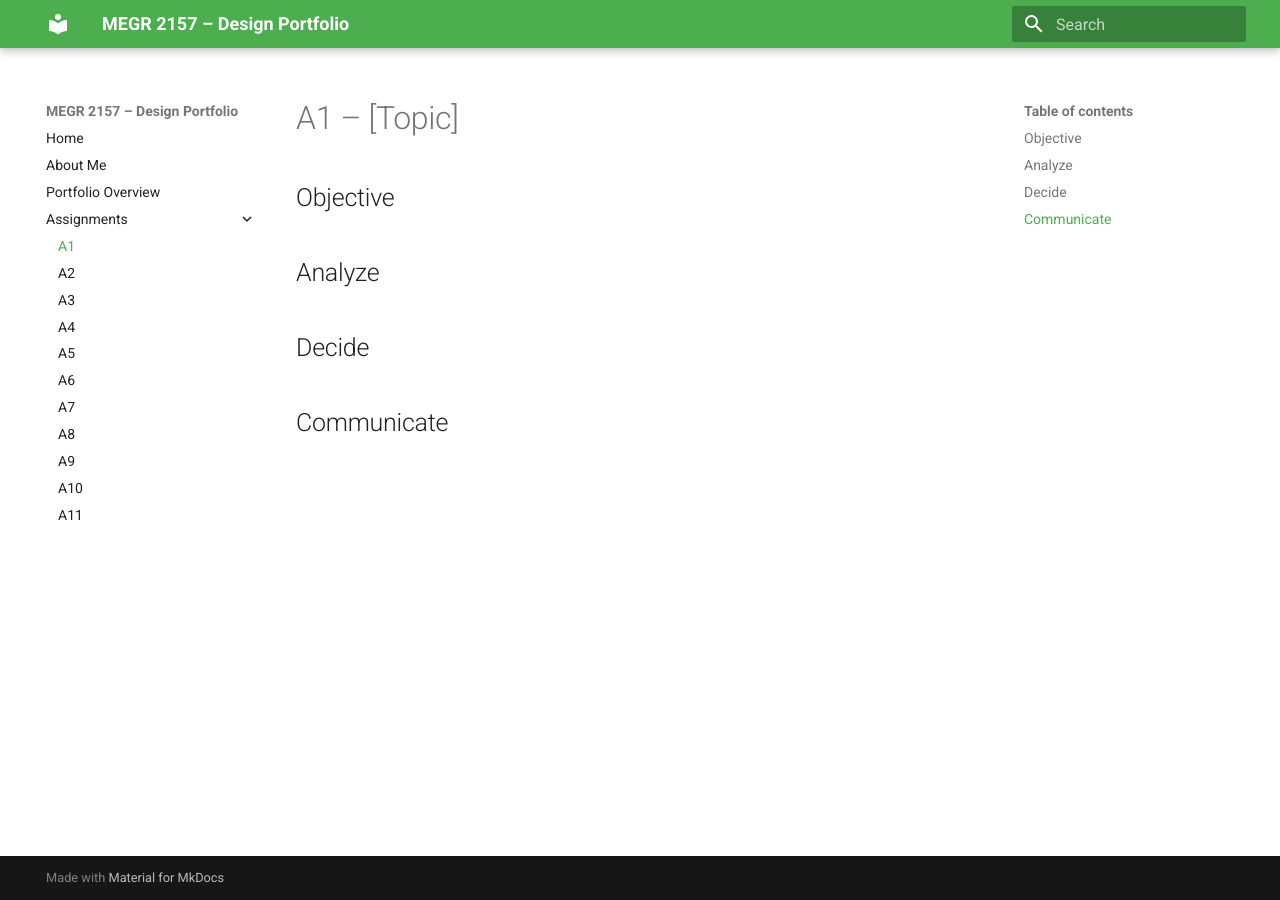
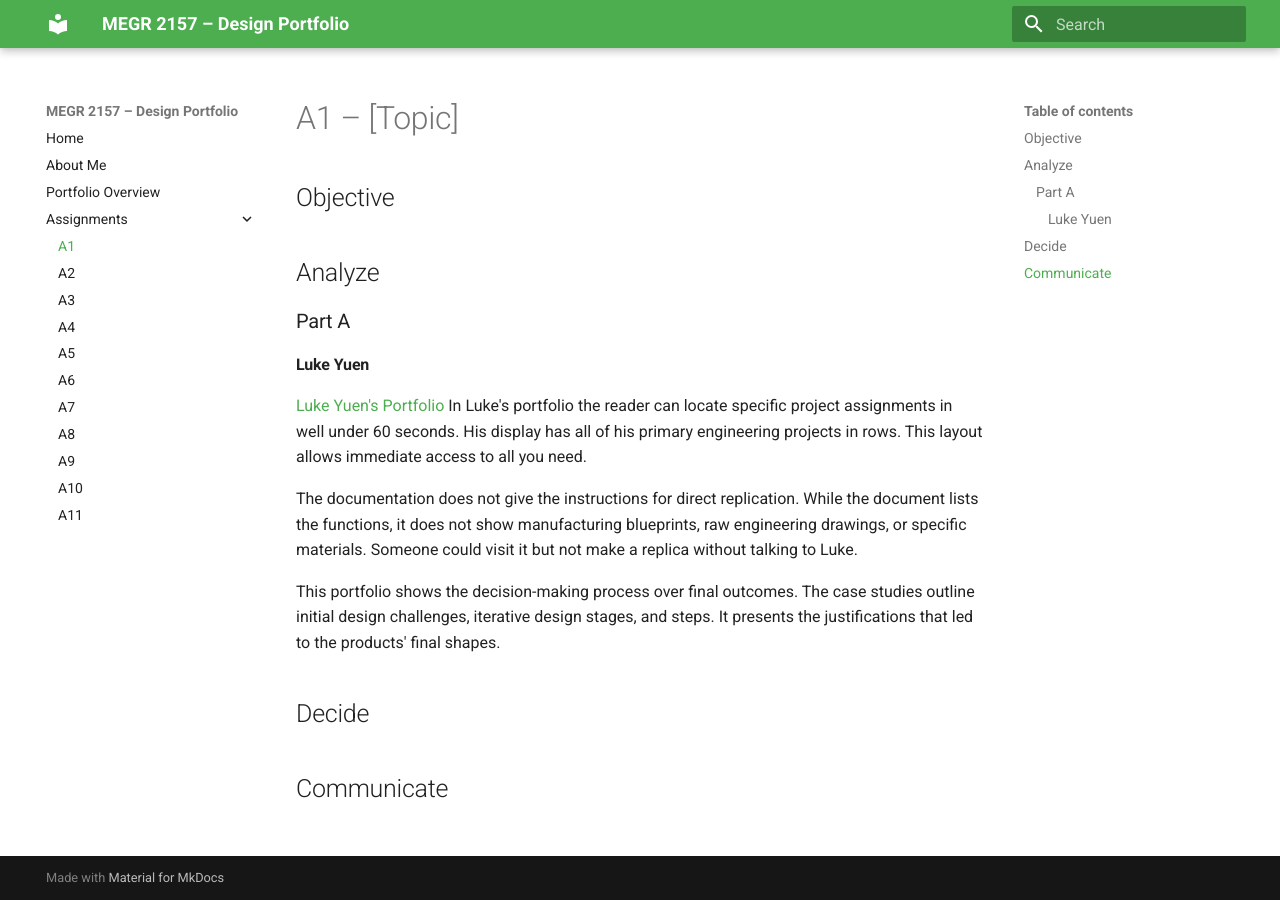
Before and after one commit to jdowdle1/megr2157-portfolio, an MkDocs documentation site: the page built from docs/assignments/A01/index.md, in a window 1280 px wide. Built offline with MkDocs 1.6.1 and Material for MkDocs 9.7.7, drawn with Linux system fonts in a browser that asks for light colours.

Commit message:
Add analysis section for Luke Yuen's portfolio
Added analysis for Luke Yuen's portfolio including project layout and documentation limitations.

```diff
--- a/docs/assignments/A01/index.md
+++ b/docs/assignments/A01/index.md
@@ -4,6 +4,14 @@
 
 
 ## Analyze
+### Part A
+#### Luke Yuen
+[Luke Yuen's Portfolio](https://lukeyuen-ui.github.io/portfolio/vacutrac.html)
+In Luke's portfolio the reader can locate specific project assignments in well under 60 seconds. His display has all of his primary engineering projects in rows. This layout allows immediate access to all you need.
+
+The documentation does not give the instructions for direct replication. While the document lists the functions, it does not show manufacturing blueprints, raw engineering drawings, or specific materials. Someone could visit it but not make a replica without talking to Luke.
+
+This portfolio shows the decision-making process over final outcomes. The case studies outline initial design challenges, iterative design stages, and steps. It presents the justifications that led to the products' final shapes.
 
 
 ## Decide
```
